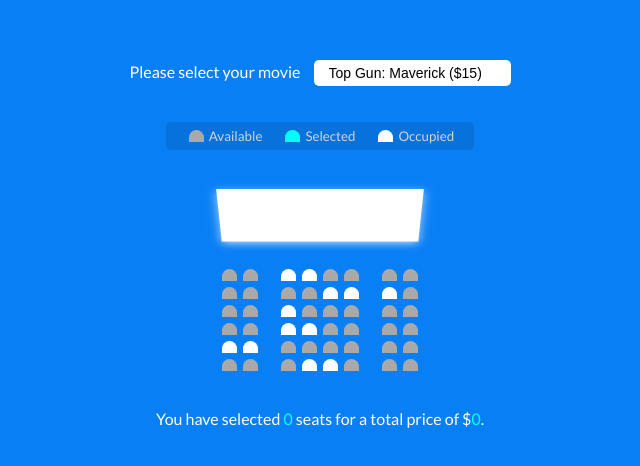
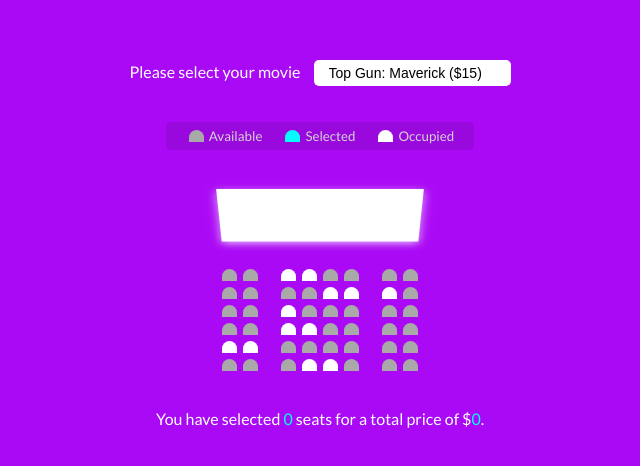
Before and after one commit to fasihhasan/JavaScriptProjects, a plain HTML site: page P02/index.html in a window 1280 px wide. Shown: the part 164-630 px from the top of the page, without its empty margins (320-960 px from the left). Drawn offline with Linux system fonts and the light colour scheme.

Commit message:
Update style.css
change background color

```diff
--- a/P02/style.css
+++ b/P02/style.css
@@ -5,7 +5,7 @@
 }
 
 body {
-    background-color: rgb(9, 127, 245);
+    background-color: rgb(170, 9, 245);
     display: flex;
     flex-direction: column;
     color: white;
```
